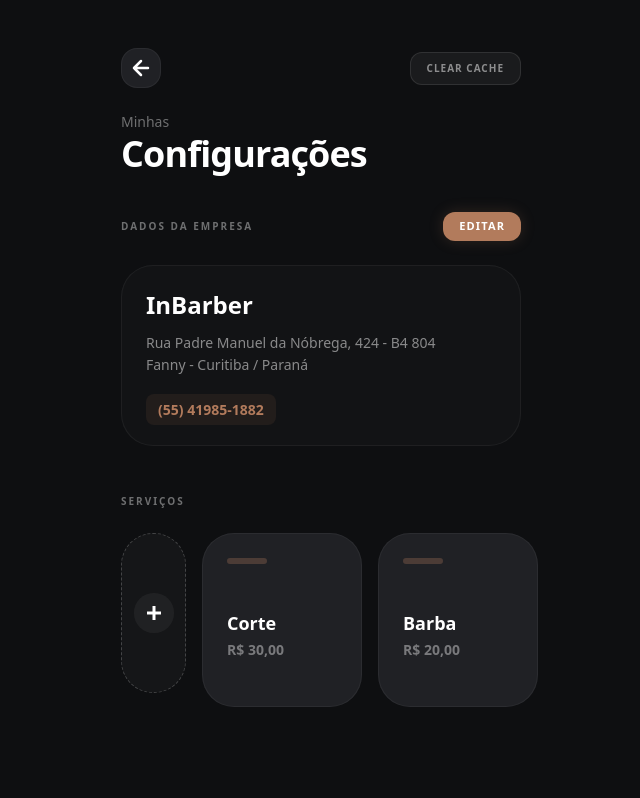
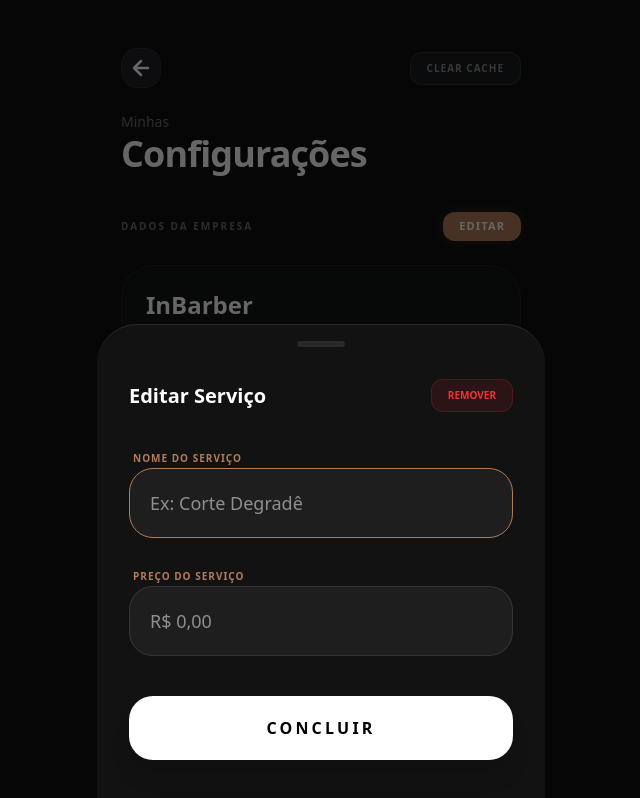
Before and after one commit to JoaozinDaprogramacao/barbercenter, a Next.js app: page /admin/settings in a window 1280 px wide. Both pictures are taken after a click on the button 472 px from the left and 613 px from the top of the page. Shown: the whole page, without its empty margins (319-959 px from the left). Built offline with nearby package versions, Linux system fonts and the light colour scheme.

Commit message:
feat? usa sheet buton e mascara de moeda

```diff
--- a/src/components/admin/settings/ServiceEditForm.tsx
+++ b/src/components/admin/settings/ServiceEditForm.tsx
@@ -1,25 +1,81 @@
-export const ServiceEditForm = ({ service, onUpdate, onRemove, onDone }: any) => (
-  <div className="mt-10 p-6 bg-surface border border-white/10 rounded-[32px] animate-in slide-in-from-bottom-6 duration-300">
-    <div className="flex justify-between items-center mb-6">
-      <h4 className="text-white font-bold">Editar Serviço</h4>
-      <button onClick={() => onRemove(service.id)} className="text-[10px] font-black text-red-500 bg-red-500/10 px-3 py-1.5 rounded-xl border border-red-500/20">
-        Remover
+import { maskMoeda } from "@/utils/masks";
+
+interface ServiceEditFormProps {
+    service: any;
+    isOpen: boolean;
+    onUpdate: (id: number, f: string, v: string) => void;
+    onRemove: (id: number) => void;
+    onDone: () => void;
+}
+
+export const ServiceEditForm = ({ service, isOpen, onUpdate, onRemove, onDone }: ServiceEditFormProps) => {
+    if (!service && !isOpen) return null;
+
+    return (
+        <>
+            {/* OVERLAY (Fundo escuro que fecha ao clicar) */}
+            <div
+                onClick={onDone}
+                className={`fixed inset-0 bg-black/60 z-[60] transition-opacity duration-300 ${isOpen ? "opacity-100" : "opacity-0 pointer-events-none"
+                    }`}
+            />
+
+            {/* BOTTOM SHEET CONTAINER */}
+            <div
+                className={`fixed bottom-0 left-0 right-0 z-[70] bg-[#121212] border-t border-white/10 rounded-t-[40px] px-8 pt-4 pb-10 transition-transform duration-500 ease-out max-w-md mx-auto ${isOpen ? "translate-y-0" : "translate-y-full"
+                    }`}
+            >
+                {/* HANDLE (A barrinha de puxar visual) */}
+                <div className="w-12 h-1.5 bg-white/10 rounded-full mx-auto mb-8" />
+
+                <div className="flex justify-between items-center mb-8">
+                    <h4 className="text-xl font-bold text-white">Editar Serviço</h4>
+                    <button
+                        onClick={() => onRemove(service?.id)}
+                        className="text-[10px] font-black text-red-500 bg-red-500/10 px-4 py-2 rounded-xl border border-red-500/20 active:scale-95 transition-all"
+                    >
+                        REMOVER
                     </button>
                 </div>
-    <div className="space-y-4">
-      {['name', 'price'].map((f) => (
-        <div key={f} className="space-y-1">
-          <label className="text-[10px] font-bold text-accent uppercase px-1">{f === 'name' ? 'Nome' : 'Preço (R$)'}</label>
+
+                <div className="space-y-6">
+                    <div className="space-y-2">
+                        <label className="text-[10px] font-black text-accent uppercase px-1 tracking-widest">Nome do Serviço</label>
                         <input
-            className="w-full bg-white/5 border border-white/10 p-4 rounded-2xl text-white outline-none focus:border-accent"
-            value={service[f]}
-            onChange={(e) => onUpdate(service.id, f, e.target.value)}
+                            autoFocus
+                            className="w-full bg-white/5 border border-white/10 p-5 rounded-[24px] text-white outline-none focus:border-accent transition-all text-lg font-medium"
+                            value={service?.name || ""}
+                            onChange={(e) => onUpdate(service.id, 'name', e.target.value)}
+                            placeholder="Ex: Corte Degradê"
                         />
                     </div>
-      ))}
-      <button onClick={onDone} className="w-full bg-white text-black py-4 rounded-2xl font-black uppercase tracking-widest mt-2">
+                    <div className="space-y-2">
+                        <label className="text-[10px] font-black text-accent uppercase px-1 tracking-widest">
+                            Preço do Serviço
+                        </label>
+                        <input
+                            type="tel" // Mantém teclado numérico no celular
+                            className="w-full bg-white/5 border border-white/10 p-5 rounded-[24px] text-white outline-none focus:border-accent transition-all text-lg font-medium"
+                            // Aplica a máscara no valor que vem do estado
+                            value={maskMoeda(service?.price || "")}
+                            onChange={(e) => {
+                                // Pega apenas os números digitados
+                                const valorBruto = e.target.value.replace(/\D/g, "");
+                                // Atualiza o estado apenas com os números (ex: "3000" para 30,00)
+                                onUpdate(service.id, 'price', valorBruto);
+                            }}
+                            placeholder="R$ 0,00"
+                        />
+                    </div>
+
+                    <button
+                        onClick={onDone}
+                        className="w-full bg-white text-black py-5 rounded-[24px] font-black uppercase tracking-[0.2em] mt-4 active:scale-[0.98] transition-all shadow-xl"
+                    >
                         Concluir
                     </button>
                 </div>
             </div>
+        </>
     );
+};
--- a/src/components/admin/settings/SettingsView.tsx
+++ b/src/components/admin/settings/SettingsView.tsx
@@ -19,6 +19,7 @@
     return (
         <main className="h-[100dvh] w-full flex flex-col bg-background max-w-md mx-auto overflow-hidden animate-in fade-in slide-in-from-right duration-300">
             <SettingsHeader onBack={onBack} />
+
             <div className="flex-1 overflow-y-auto px-6 no-scrollbar pb-20">
                 <p className="text-white/40 text-sm font-medium mb-1">Minhas</p>
                 <h2 className="text-4xl font-black text-white mb-10 tracking-tight leading-none">Configurações</h2>
@@ -31,21 +32,29 @@
 
                 <ServicesSection
                     services={services} editingId={editingService?.id}
-                    onAdd={() => { const ns = { id: Date.now(), name: "Novo", price: "0,00" }; setServices([...services, ns]); setEditingService(ns); }}
+                    onAdd={() => {
+                        const ns = { id: Date.now(), name: "", price: "" };
+                        setServices([...services, ns]);
+                        setEditingService(ns);
+                    }}
                     onSelect={setEditingService}
                 />
+            </div>
 
-                {editingService && (
+            {/* O Form agora atua como um Modal/Sheet */}
             <ServiceEditForm
-                        service={editingService} onDone={() => setEditingService(null)}
-                        onRemove={(id: number) => { setServices(services.filter(s => s.id !== id)); setEditingService(null); }}
+                service={editingService}
+                isOpen={!!editingService}
+                onDone={() => setEditingService(null)}
+                onRemove={(id: number) => {
+                    setServices(services.filter(s => s.id !== id));
+                    setEditingService(null);
+                }}
                 onUpdate={(id: number, f: string, v: string) => {
                     setServices(services.map(s => s.id === id ? { ...s, [f]: v } : s));
                     setEditingService((prev: any) => ({ ...prev, [f]: v }));
                 }}
             />
-                )}
-            </div>
         </main>
     );
 };
--- a/src/utils/masks.ts
+++ b/src/utils/masks.ts
@@ -10,11 +10,24 @@
         .replace(/(\d{2})(\d)/, "($1) $2")
         .replace(/(\d{5})(\d)/, "$1-$2");
 };
+// src/utils/masks.ts
 
-// Máscara para Moeda: R$ 0,00 (Opcional, mas útil para os serviços)
-export const maskCurrency = (value: string) => {
-  if (!value) return "";
-  value = value.replace(/\D/g, "");
-  value = (Number(value) / 100).toFixed(2).replace(".", ",");
-  return value.replace(/(\d)(?=(\d{3})+(?!\d))/g, "$1.");
+export const maskMoeda = (valor: string) => {
+    if (!valor) return "";
+
+    // Remove tudo que não é dígito
+    const apenasNumeros = valor.replace(/\D/g, "");
+
+    // Converte para decimal (centavos)
+    const padraoMoeda = (Number(apenasNumeros) / 100).toLocaleString("pt-BR", {
+        style: "currency",
+        currency: "BRL",
+    });
+
+    return padraoMoeda;
 };
+
+// Útil para salvar no banco de dados (ex: "R$ 30,00" -> "30.00")
+export const desmascararMoeda = (valor: string) => {
+    return valor.replace(/\D/g, "");
+};
```
Lines whose indentation alone changed are shown as unchanged.
